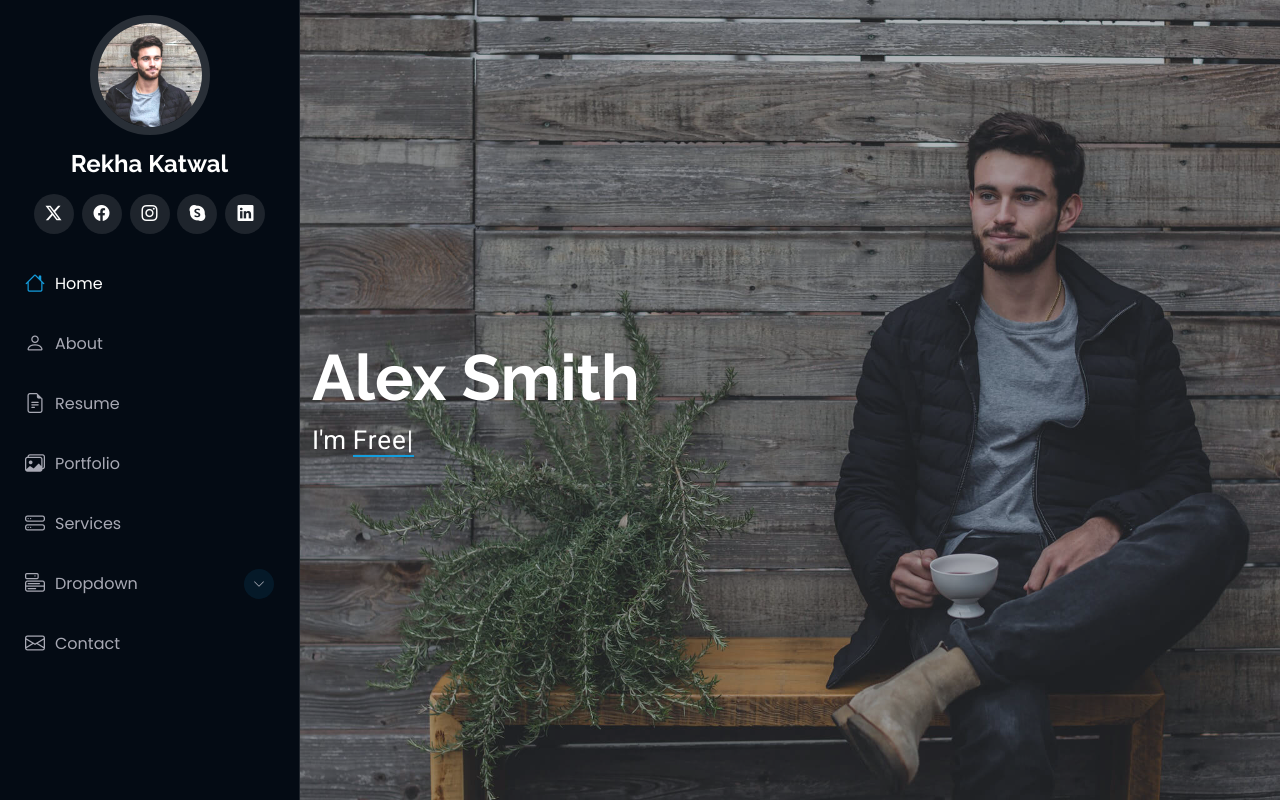
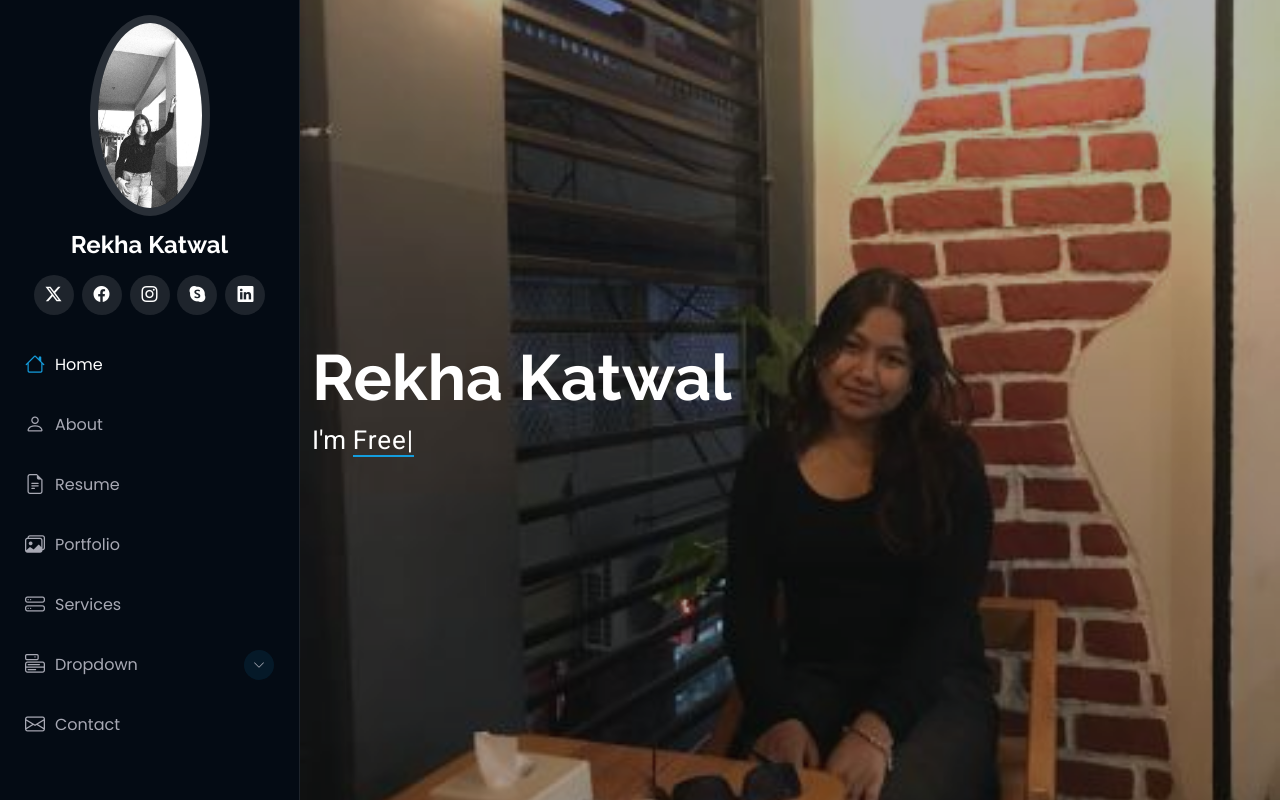
Before and after one commit to YourTulip/portfolio-website, a plain HTML site: page index.html in a window 1280 px wide. Shown: the top 802 px of the page. Drawn offline with Linux system fonts and the light colour scheme.

Commit message:
Your message describing the changes

```diff
--- a/index.html
+++ b/index.html
@@ -42,7 +42,7 @@
     <i class="header-toggle d-xl-none bi bi-list"></i>
 
     <div class="profile-img">
-      <img src="assets/img/my-profile-img.jpg" alt="" class="img-fluid rounded-circle">
+      <img src="myprofile2.jpg" alt="" class="img-fluid rounded-circle">
     </div>
 
     <a href="index.html" class="logo d-flex align-items-center justify-content-center">
@@ -94,10 +94,10 @@
     <!-- Hero Section -->
     <section id="hero" class="hero section dark-background">
 
-      <img src="assets/img/hero-bg.jpg" alt="" data-aos="fade-in" class="">
+      <img src="myprofile.jpg" alt="" data-aos="fade-in" class="">
 
       <div class="container" data-aos="fade-up" data-aos-delay="100">
-        <h2>Alex Smith</h2>
+        <h2>Rekha Katwal</h2>
         <p>I'm <span class="typed" data-typed-items="Designer, Developer, Freelancer, Photographer">Designer</span><span class="typed-cursor typed-cursor--blink" aria-hidden="true"></span><span class="typed-cursor typed-cursor--blink" aria-hidden="true"></span></p>
       </div>
 
```
Also changed, not shown: myprofile.jpg (added), myprofile2.jpg (added).
